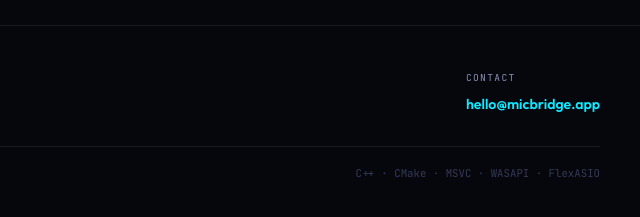
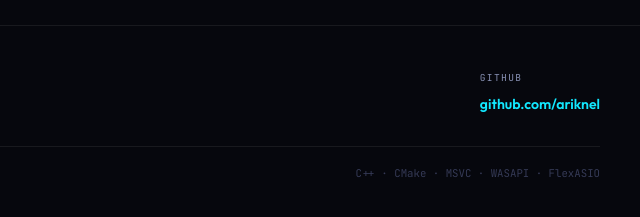
Before and after one commit to ariknel/MicBridge, a plain HTML site: page index.html in a window 1280 px wide. Shown: the part 3273-3490 px from the top of the page, 640-1280 px from the left. Drawn offline with Linux system fonts and the light colour scheme.

Commit message:
Added github link

```diff
--- a/index.html
+++ b/index.html
@@ -165,7 +165,7 @@ footer{border-top:1px solid var(--border);padding:clamp(28px,4vw,44px) clamp(1re
     <a href="#architecture">How it works</a>
     <a href="#download">Download</a>
   </div>
-  <a href="#download" class="nav-cta" style="display:block">Download</a>
+  <a href="#download" class="nav-cta">Download</a>
   <button class="burger" id="burger" aria-label="Open menu">
     <span></span><span></span><span></span>
   </button>
@@ -359,8 +359,8 @@ footer{border-top:1px solid var(--border);padding:clamp(28px,4vw,44px) clamp(1re
       <div class="foot-tag">USB mic → DAW, zero friction.</div>
     </div>
     <div>
-      <div class="foot-clbl">Contact</div>
-      <a href="mailto:hello@micbridge.app" class="foot-email">hello@micbridge.app</a>
+      <div class="foot-clbl">GitHub</div>
+      <a href="https://github.com/ariknel" target="_blank" rel="noopener" class="foot-email">github.com/ariknel</a>
     </div>
   </div>
   <div class="foot-bottom">
```
